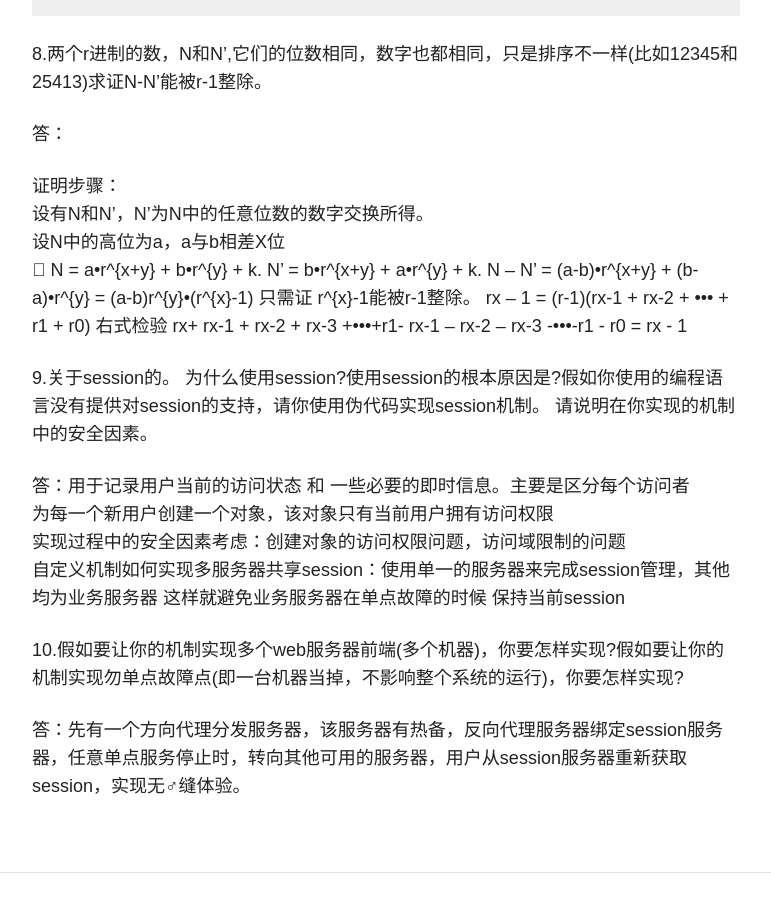
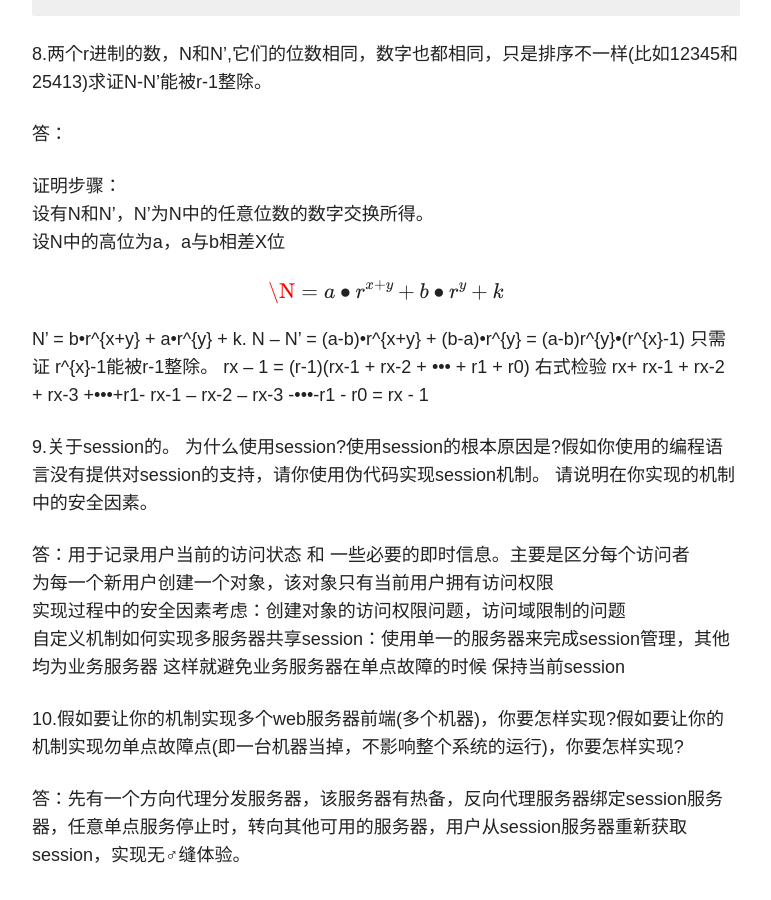
Before and after one commit to hushPlease/hushPlease.github.io, a Jekyll site: the page built from _posts/articles/2016-07-28-netease-written-examination.md, in a window 1280 px wide and 900 px high, scrolled down 6791 px. Shown: the whole window, without its empty margins (254-1025 px from the left). Built offline with Jekyll 4.4.1, drawn with Linux system fonts in a browser that asks for light colours; nearby versions of some CDN libraries; formulas are drawn with MathJax 3.

```diff
--- a/_posts/articles/2016-07-28-netease-written-examination.md
+++ b/_posts/articles/2016-07-28-netease-written-examination.md
@@ -211,8 +211,8 @@ D.正确，删除相关字段需要动态维护索引，故效率降低。
 证明步骤：
 设有N和N’，N’为N中的任意位数的数字交换所得。
 设N中的高位为a，a与b相差X位
-
-N = a•r^{x+y} + b•r^{y} + k.
+
+\\[ \N = a•r^{x+y} + b•r^{y} + k \\]
  N’ = b•r^{x+y} + a•r^{y} + k.
 N – N’ = (a-b)•r^{x+y} + (b-a)•r^{y}
      = (a-b)r^{y}•(r^{x}-1)
```
